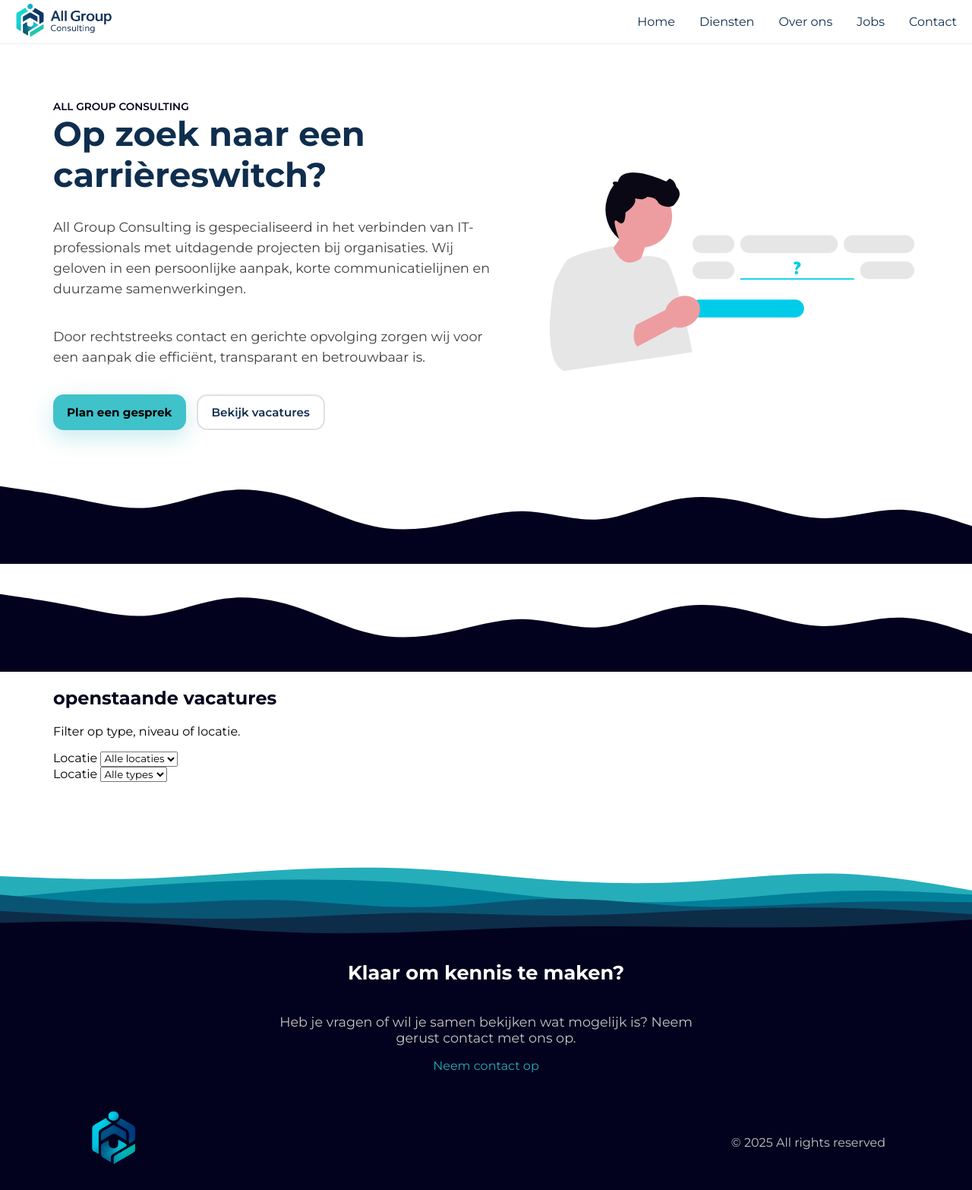
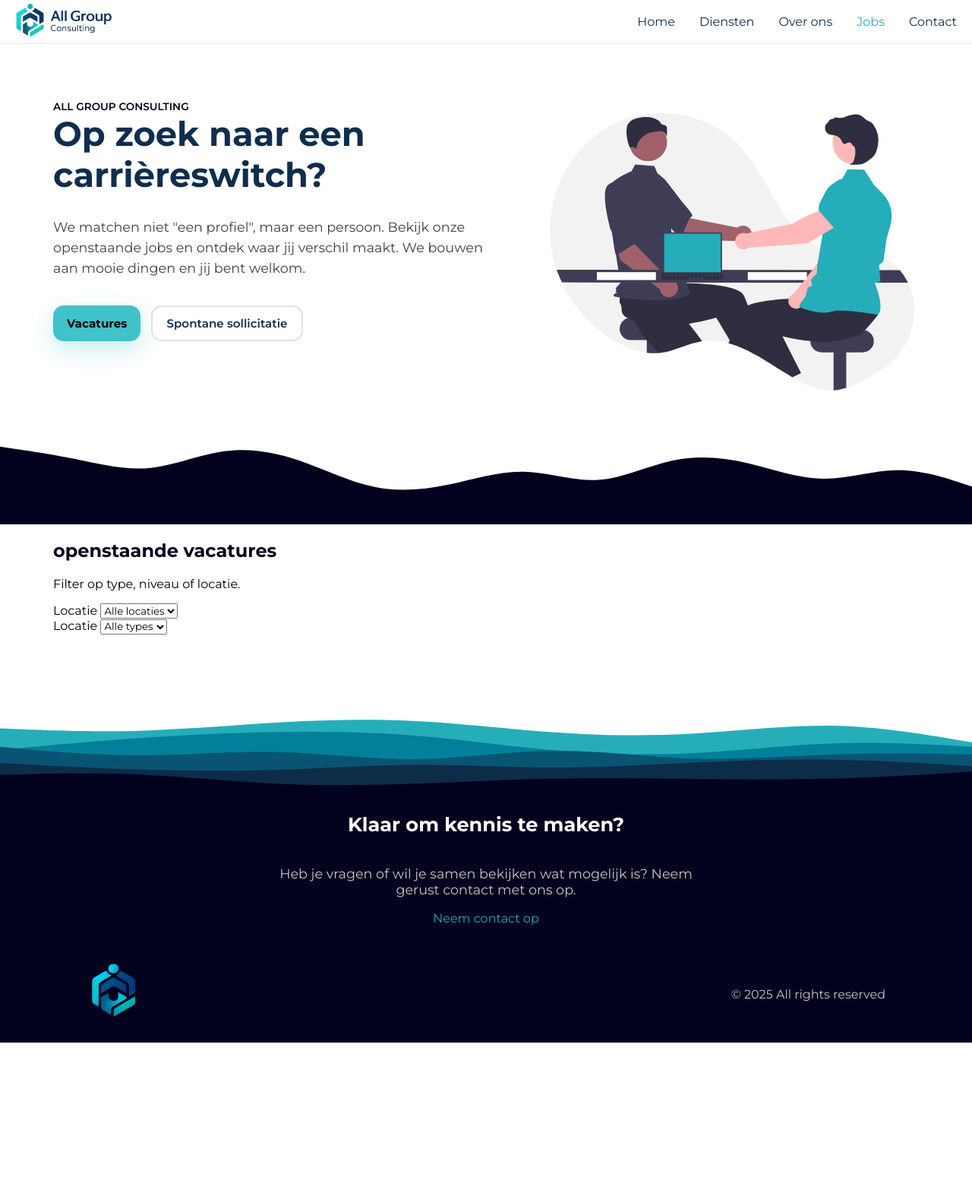
Before and after one commit to sengulkrky/allgroup, a PHP site: page /nl/vacatures.html in a window 1280 px wide. Shown: the whole page at 76% size. After the commit the page ends 1372 px from the top, so only its background shows below. Run offline with PHP 8.4, Linux system fonts and the light colour scheme.

Commit message:
homepage button, active links

```diff
--- a/assets/css/aboutus.css
+++ b/assets/css/aboutus.css
@@ -1,6 +1,4 @@
-:root {
-
-}
+:root
 
 .about-intro {
     padding: 34px 0 56px;
--- a/assets/css/global.css
+++ b/assets/css/global.css
@@ -76,6 +76,10 @@ main {
     &:hover {
         color: var(--accent);
     }
+}
+
+.nav a.active {
+    color: var(--accent);
 }
 
 .nav-menu-open {
--- a/assets/css/home.css
+++ b/assets/css/home.css
@@ -1,7 +1,4 @@
-:root {
-
-}
-
+:root
 /* Hero */
 .hero {
     max-width: 90vw;
@@ -25,7 +22,7 @@
 .hero-title {
     color: var(--title);
     font-size: 3rem;
-    font-weight: 400;
+    font-weight: 600;
     line-height: 1;
     margin: 20px 0 0 0;
 }
@@ -39,19 +36,24 @@
     background-color: var(--accent);
     text-decoration: none;
     width: fit-content;
-    padding: 3px 10px 3px 3px;
+    padding: 5px 10px 5px 5px;
     margin-top: 40px;
     margin-bottom: 42px;
     border-radius: 10px;
     display: flex;
     align-items: baseline;
     gap: 5px;
+
+    &:hover {
+        transform: translateY(-2px);
+        box-shadow: 0 16px 40px rgba(37, 174, 186, 0.32);
+    }
 }
 
 .btn-text {
     background-color: white;
     color: black;
-    font-size: 1.8rem;
+    font-size: 2.2rem;
     padding: 0px 5px;
     border-radius: 10px;
 }
@@ -206,21 +208,19 @@
 
 @media (min-width: 768px) {
   .hero{
-    max-width: 1200px;
-    padding-top: 80px;
-    text-align: left;
     display: flex;
+    align-items: center;
     gap: 2rem;
   }
 
   .hero-left {
-    display: inline;
+    flex: 1 1 50%;
   }
 
   .hero-right {
     display: inline;
-    width: 35vw;
-    height: auto;
+    flex: 0 0 50%;
+    max-width: 40vw;
     border-radius: 23% 77% 67% 33% / 30% 31% 69% 70% ;
     box-shadow: #25adba48 5px 5px, #41d0dd 10px 10px, #45d5e281 15px 15px;;
   }
@@ -234,6 +234,7 @@
     max-width: 60ch;
     font-size: 1.25rem;
   }
+
 
   .aboutus{
     padding: 0 40px;
--- a/nl/contact.html
+++ b/nl/contact.html
@@ -24,7 +24,7 @@
                 <li><a href="diensten.html">Diensten</a></li>
                 <li><a href="overons.html">Over ons</a></li>
                 <li><a href="vacatures.html">Jobs</a></li>
-                <li><a href="">Contact</a></li>
+                <li><a href="" class="active">Contact</a></li>
             </ul>
         </nav>
     </header>
--- a/nl/diensten.html
+++ b/nl/diensten.html
@@ -21,7 +21,7 @@
         <nav class="nav" id="nav">
             <ul>
                 <li><a href="home.html">Home</a></li>
-                <li><a href="">Diensten</a></li>
+                <li><a href="" class="active">Diensten</a></li>
                 <li><a href="overons.html">Over ons</a></li>
                 <li><a href="vacatures.html">Jobs</a></li>
                 <li><a href="contact.html">Contact</a></li>
--- a/nl/home.html
+++ b/nl/home.html
@@ -20,7 +20,7 @@
         </button>
         <nav class="nav" id="nav">
             <ul>
-                <li><a href="">Home</a></li>
+                <li><a href="" class="active">Home</a></li>
                 <li><a href="diensten.html">Diensten</a></li>
                 <li><a href="overons.html">Over ons</a></li>
                 <li><a href="vacatures.html">Jobs</a></li>
--- a/nl/overons.html
+++ b/nl/overons.html
@@ -22,7 +22,7 @@
             <ul>
                 <li><a href="home.html">Home</a></li>
                 <li><a href="diensten.html">Diensten</a></li>
-                <li><a href="">Over ons</a></li>
+                <li><a href="" class="active">Over ons</a></li>
                 <li><a href="vacatures.html">Jobs</a></li>
                 <li><a href="contact.html">Contact</a></li>
             </ul>
--- a/nl/vacatures.html
+++ b/nl/vacatures.html
@@ -23,7 +23,7 @@
                 <li><a href="home.html">Home</a></li>
                 <li><a href="diensten.html">Diensten</a></li>
                 <li><a href="overons.html">Over ons</a></li>
-                <li><a href="">Jobs</a></li>
+                <li><a href="" class="active">Jobs</a></li>
                 <li><a href="contact.html">Contact</a></li>
             </ul>
         </nav>
@@ -34,26 +34,21 @@
             <div class="hero-content">
                 <h1>Op zoek naar een carrièreswitch?</h1>
                 <p>
-                    All Group Consulting is gespecialiseerd in het verbinden van IT-professionals met uitdagende projecten bij organisaties.
-                    Wij geloven in een persoonlijke aanpak, korte communicatielijnen en duurzame samenwerkingen.
-                </p>
-                <p>
-                    Door rechtstreeks contact en gerichte opvolging zorgen wij voor een aanpak die efficiënt, transparant en betrouwbaar is.
+                    We matchen niet "een profiel", maar een persoon. Bekijk onze openstaande jobs en ontdek waar jij verschil maakt.
+                    We bouwen aan mooie dingen en jij bent welkom.
                 </p>
                 <div class="hero-actions">
-                    <a href="contact.html" class="primary-btn">Plan een gesprek</a>
-                    <a href="vacatures" class="secondary-btn">Bekijk vacatures</a>
+                    <a href="#vacatures" class="primary-btn">Vacatures</a>
+                    <a href="contact.html" class="secondary-btn">Spontane sollicitatie</a>
                 </div>
-                <img src="../assets/images/services.svg" alt="" class="hero-img">
+                <img src="../assets/images/interview.svg" alt="" class="hero-img">
             </div>
-        </section>
-        <img src="../assets/images/wave-top.svg" alt="" class="wave">
         </section>
         <img src="../assets/images/wave-top.svg" alt="" class="wave">
         <section class="jobs-section" id="jobs">
             <div class="container">
                 <div class="section-head">
-                    <h2 class="section-title">openstaande vacatures</h2>
+                    <h2 class="section-title" id="vacatures">openstaande vacatures</h2>
                     <p class="section-subtitle">
                         Filter op type, niveau of locatie.
                     </p>
```
Also changed, not shown: assets/css/services.css (+0 -7 lines), assets/images/interview.svg (added).
